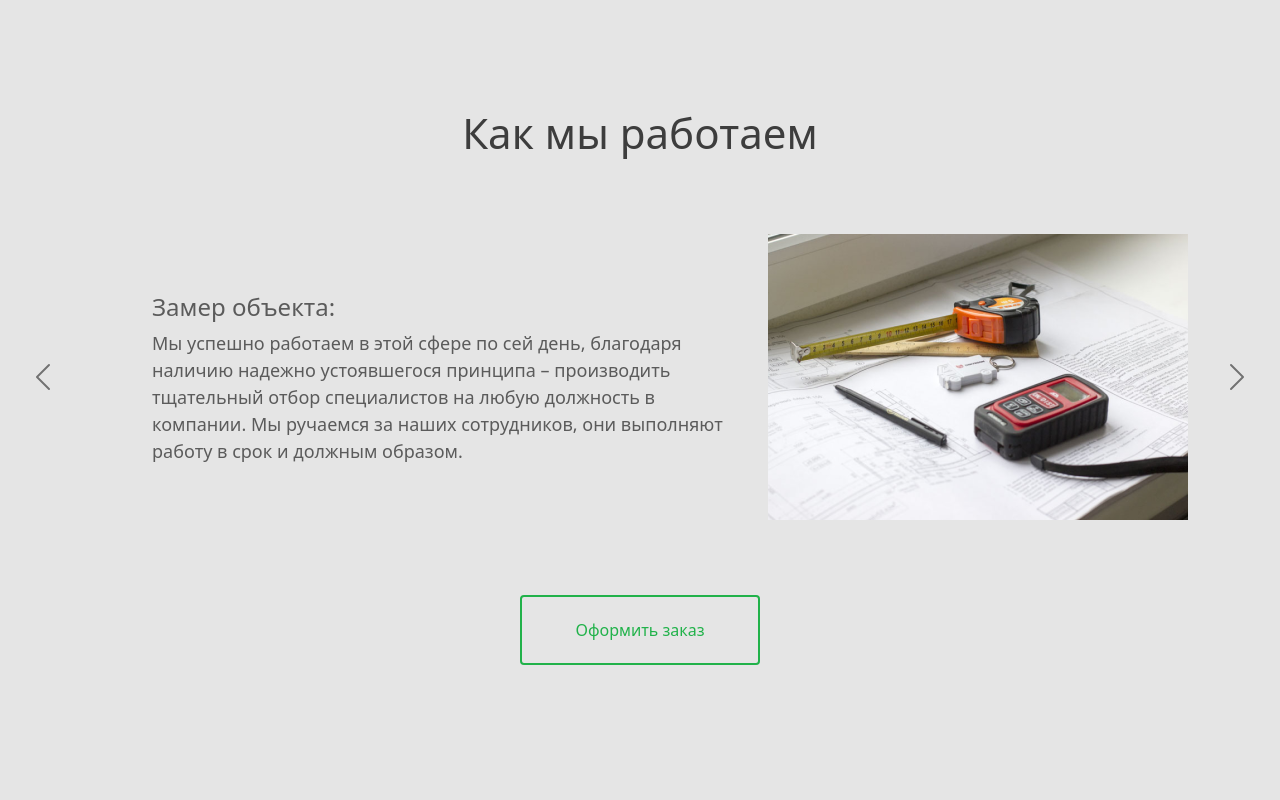
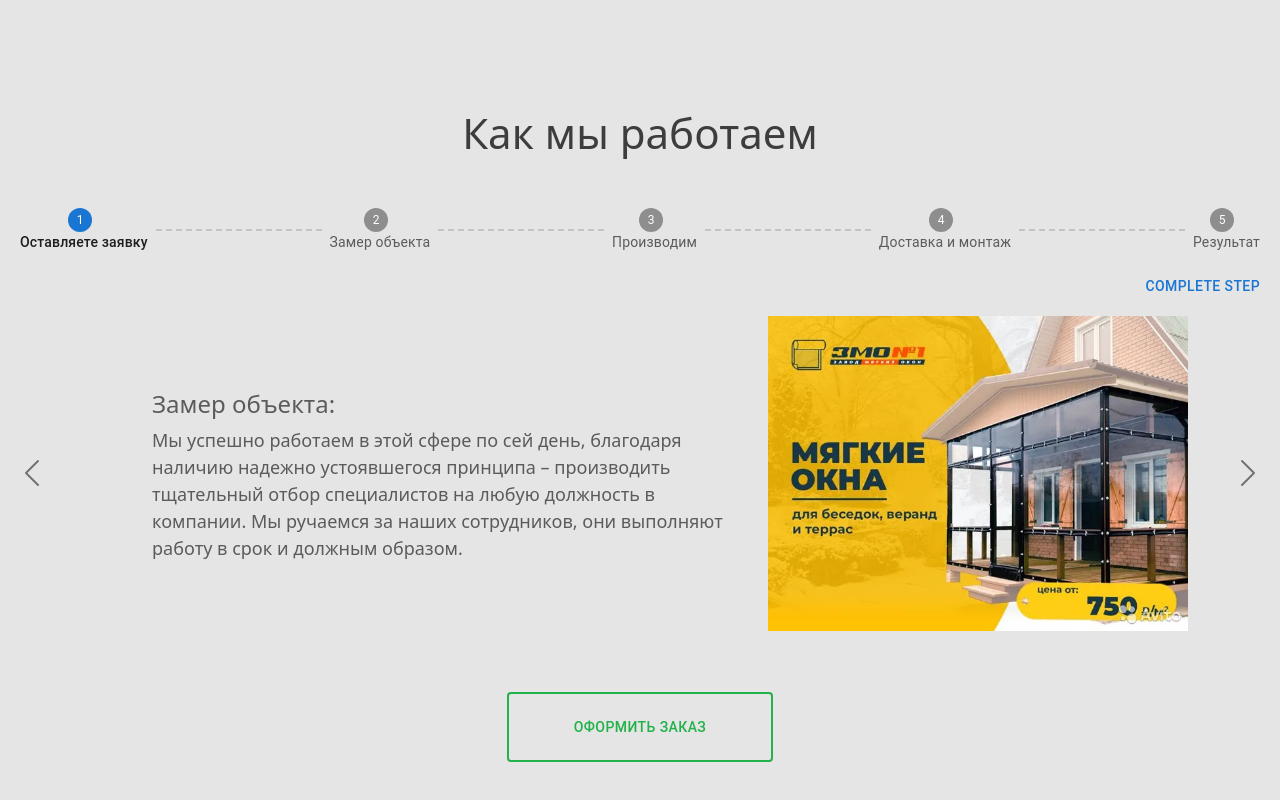
Before and after one commit to RafoBunyatyan/Soft-Windows__Figma, a React (Create React App) app: page / in a window 1280 px wide. Shown: the part 7129-7929 px from the top of the page. Built offline with nearby package versions, Linux system fonts and the light colour scheme.

Commit message:
add box stepper

```diff
--- a/src/components/WeWorking/We_Working.css
+++ b/src/components/WeWorking/We_Working.css
@@ -1,14 +1,40 @@
+.css-z7uhs0-MuiStepConnector-line {
+  border-top: 2px dashed #c4c4c4 !important;
+}
+
+.css-qivjh0-MuiStepLabel-label {
+  font-size: 20px !important;
+}
+
+.css-ascpo7-MuiStepLabel-root {
+  flex-direction: column !important;
+}
+
+.css-16ubnlw-MuiStepLabel-labelContainer {
+  color: #2f2f2f !important;
+}
+
+.css-117w1su-MuiStepIcon-text {
+  color: #afafaf !important;
+}
+
+.css-ascpo7-MuiStepLabel-root:focus,
+.css-z7uhs0-MuiStepConnector-line:focus {
+  color: #21b24a !important;
+}
+/*  */
 .carousel-indicators {
   display: none !important;
-}
-.carousel-caption {
-  text-align: start !important;
-  position: static !important;
 }
 
 .carousel-control-next,
 .carousel-control-prev {
   width: 5% !important;
+}
+
+.carousel-caption {
+  text-align: start !important;
+  position: static !important;
 }
 
 .We_Working_button:focus {
--- a/src/components/WeWorking/We_Working.js
+++ b/src/components/WeWorking/We_Working.js
@@ -1,33 +1,123 @@
 import React from "react";
 import './We_Working.css';
-import { Col, Container, Row, Button, Carousel, Image, } from "react-bootstrap";
+import { Col, Container, Row, Carousel, Image, } from "react-bootstrap";
 import Unsplash from '../../assets/images/unsplash.png';
+import Товары_для from '../../assets/images/Товары_для_дома.png';
+import Товары_для_2 from '../../assets/images/Товары_для_2.jpg';
+import Box from '@mui/material/Box';
+import Stepper from '@mui/material/Stepper';
+import Step from '@mui/material/Step';
+import StepButton from '@mui/material/StepButton';
+import Button from '@mui/material/Button';
+import Typography from '@mui/material/Typography';
+
+const steps = ['Оставляете заявку', 'Замер объекта', 'Производим', 'Доставка и монтаж', 'Результат'];
 
 function We_Working() {
+	const [activeStep, setActiveStep] = React.useState(0);
+	const [completed, setCompleted] = React.useState({});
+
+	const totalSteps = () => {
+		return steps.length;
+	};
+
+	const completedSteps = () => {
+		return Object.keys(completed).length;
+	};
+
+	// const isLastStep = () => {
+	// 	return activeStep === totalSteps() - 1;
+	// };
+
+	const allStepsCompleted = () => {
+		return completedSteps() === totalSteps();
+	};
+
+	// const handleNext = () => {
+	// 	const newActiveStep =	isLastStep() && !allStepsCompleted()	?	steps.findIndex((step, i) => !(i in completed))	: activeStep + 1;
+	// 	setActiveStep(newActiveStep);
+	// };
+
+	// const handleBack = () => {
+	// 	setActiveStep((prevActiveStep) => prevActiveStep - 1);
+	// };
+
+	const handleStep = (step) => () => {
+		setActiveStep(step);
+	};
+
+	const handleComplete = () => {
+		const newCompleted = completed;
+		newCompleted[activeStep] = true;
+		setCompleted(newCompleted);
+		// handleNext();
+	};
+
+	const handleReset = () => {
+		setActiveStep(0);
+		setCompleted({});
+	};
+
 	return (
 		<>
 			<Container fluid className='We_Working_container' style={{ maxWidth: '1600px', margin: '0px auto 150px', }}>
 				<Row>
 					<h2 className='We_Working_title' style={{ fontSize: '42px', textAlign: 'center', marginBottom: '50px', }}>Как мы работаем</h2>
-					<Col className='We_Working_block' style={{}}>
-						{/* <Col className='We_Working_block_' style={{}}></Col>  */}
+
+
+					<Box sx={{ width: '100%' }}>
+						<Stepper nonLinear activeStep={activeStep} style={{ fontSize: '20px', }}>
+							{steps.map((label, index) => (
+								<Step key={label} completed={completed[index]}>
+									<StepButton color="inherit" onClick={handleStep(index)}>
+										{label}
+									</StepButton>
+								</Step>
+							))}
+						</Stepper>
+						<div>
+							{allStepsCompleted() ? (
+								<React.Fragment>
+									{/* <Typography sx={{ mt: 2, mb: 1 }}>
+										All steps completed - you&apos;re finished
+									</Typography> */}
+									<Box sx={{ display: 'flex', flexDirection: 'row', pt: 2 }}>
+										<Box sx={{ flex: '1 1 auto' }} />
+										<Button onClick={handleReset}>Reset</Button>
+									</Box>
+								</React.Fragment>
+							) : (
+								<React.Fragment>
+									{/* <Typography sx={{ mt: 2, mb: 1 }}>Step {activeStep + 1}</Typography> */}
+									<Box sx={{ display: 'flex', flexDirection: 'row', pt: 2 }}>
+										{/* <Button		color="inherit"	disabled={activeStep === 0}	onClick={handleBack}	sx={{ mr: 1 }}	>	Back	</Button> */}
+										<Box sx={{ flex: '1 1 auto' }} />
+										{/* <Button onClick={handleNext} sx={{ mr: 1 }}>	Next	</Button> */}
+										{activeStep !== steps.length &&
+											(completed[activeStep] ? (
+												<Typography variant="caption" sx={{ display: 'inline-block' }}>
+													Step {activeStep + 1} already completed
+												</Typography>
+											) : (
+												<Button onClick={handleComplete}>
+													{completedSteps() === totalSteps() - 1
+														? 'Finish'
+														: 'Complete Step'}
+												</Button>
+											))}
+									</Box>
+								</React.Fragment>
+							)}
+						</div>
+					</Box>
+
+
 					<Carousel variant="dark">
 						<Carousel.Item>
-								<Col className='We_Working_Item' style={{ display: 'flex', flexDirection: 'row-reverse', margin: 'auto 80px', alignItems: 'center', }}>
-									<Image src={Unsplash} alt="Unsplash!" className="We_Working_img" />
+							<Col className='We_Working_Item' style={{ display: 'flex', flexDirection: 'row-reverse', margin: 'auto 80px', alignItems: 'center', justifyContent: 'space-between', }}>
+								<Image src={Unsplash} alt="Unsplash!" className="We_Working_img" style={{ maxWidth: '420px', }} />
 								<Carousel.Caption style={{ color: '#5B5B5B', }}>
-										<Col className='We_Working_Caption ' style={{ margin: '65px 30px 60px 60px', }}>
-											<h3 className='We_Working_setTitle' style={{ fontSize: '24px', }}>Замер объекта:</h3>
-											<p className='We_Working_text' style={{ fontSize: '18px', }}>Мы успешно работаем в этой сфере по сей день, благодаря наличию надежно устоявшегося принципа – производить тщательный отбор специалистов на любую должность в компании. Мы ручаемся за наших сотрудников, они выполняют работу в срок и должным образом.</p>
-										</Col>
-									</Carousel.Caption>
-								</Col>
-							</Carousel.Item>
-							{/* <Carousel.Item>
-								<Col  className='We_Working_Item' style={{ display: 'flex', flexDirection: 'row-reverse', margin: 'auto 80px', alignItems: 'center', }}>
-									<Image src={Unsplash} alt="Unsplash!" className="We_Working_img" />
-								<Carousel.Caption style={{ color: '#5B5B5B', width: '50%', }}>
-									<Col className='We_Working_Caption' style={{  margin: '35px 0px 35px 60px', }}>
+									<Col className='We_Working_Caption ' style={{ margin: '65px 30px 60px 60px', maxWidth: '640px', }}>
 										<h3 className='We_Working_setTitle' style={{ fontSize: '24px', }}>Замер объекта:</h3>
 										<p className='We_Working_text' style={{ fontSize: '18px', }}>Мы успешно работаем в этой сфере по сей день, благодаря наличию надежно устоявшегося принципа – производить тщательный отбор специалистов на любую должность в компании. Мы ручаемся за наших сотрудников, они выполняют работу в срок и должным образом.</p>
 									</Col>
@@ -35,20 +125,30 @@ function We_Working() {
 							</Col>
 						</Carousel.Item>
 						<Carousel.Item>
-								<Col  className='We_Working_Item' style={{ display: 'flex', flexDirection: 'row-reverse', margin: 'auto 80px', alignItems: 'center', }}>
-									<Image src={Unsplash} alt="Unsplash!" className="We_Working_img" />
-								<Carousel.Caption style={{ color: '#5B5B5B',  width: '50%', }}>
-									<Col className='We_Working_Caption' style={{  margin: '35px  0px 35px 60px', }}>
+							<Col className='We_Working_Item' style={{ display: 'flex', flexDirection: 'row-reverse', margin: 'auto 80px', alignItems: 'center', justifyContent: 'space-between', }}>
+								<Image src={Товары_для} alt="Товары_для!" className="We_Working_img" style={{ maxWidth: '420px', }} />
+								<Carousel.Caption style={{ color: '#5B5B5B', }}>
+									<Col className='We_Working_Caption' style={{ margin: '65px 30px 60px 60px', maxWidth: '640px', }}>
 										<h3 className='We_Working_setTitle' style={{ fontSize: '24px', }}>Замер объекта:</h3>
 										<p className='We_Working_text' style={{ fontSize: '18px', }}>Мы успешно работаем в этой сфере по сей день, благодаря наличию надежно устоявшегося принципа – производить тщательный отбор специалистов на любую должность в компании. Мы ручаемся за наших сотрудников, они выполняют работу в срок и должным образом.</p>
 									</Col>
 								</Carousel.Caption>
 							</Col>
-							</Carousel.Item> */}
+						</Carousel.Item>
+						<Carousel.Item>
+							<Col className='We_Working_Item' style={{ display: 'flex', flexDirection: 'row-reverse', margin: 'auto 80px', alignItems: 'center', justifyContent: 'space-between', }}>
+								<Image src={Товары_для_2} alt="Товары_для_2!" className="We_Working_img" style={{ maxWidth: '420px', }} />
+								<Carousel.Caption style={{ color: '#5B5B5B', }}>
+									<Col className='We_Working_Caption' style={{ margin: '65px 30px 60px 60px', maxWidth: '640px', }}>
+										<h3 className='We_Working_setTitle' style={{ fontSize: '24px', }}>Замер объекта:</h3>
+										<p className='We_Working_text' style={{ fontSize: '18px', }}>Мы успешно работаем в этой сфере по сей день, благодаря наличию надежно устоявшегося принципа – производить тщательный отбор специалистов на любую должность в компании. Мы ручаемся за наших сотрудников, они выполняют работу в срок и должным образом.</p>
+									</Col>
+								</Carousel.Caption>
+							</Col>
+						</Carousel.Item>
 					</Carousel>
 					<Col className='We_Working_block_button' style={{ textAlign: 'center', marginTop: '50px', }}>
-							<Button className='We_Working_button' style={{ color: '#21B24A', border: "2px solid #21B24A", padding: '21px 53px', backgroundColor: '#e5e5e5', }}>Оформить заказ</Button>
-						</Col>
+						<Button className='We_Working_button' style={{ color: '#21B24A', border: "2px solid #21B24A", padding: '21px 65px', backgroundColor: '#e5e5e5', }}>Оформить заказ</Button>
 					</Col>
 				</Row>
 			</Container>
```
Also changed, not shown: src/assets/images/Товары_для_2.jpg (added), src/assets/images/Товары_для_дома.png (added). Lines whose indentation alone changed are shown as unchanged.
